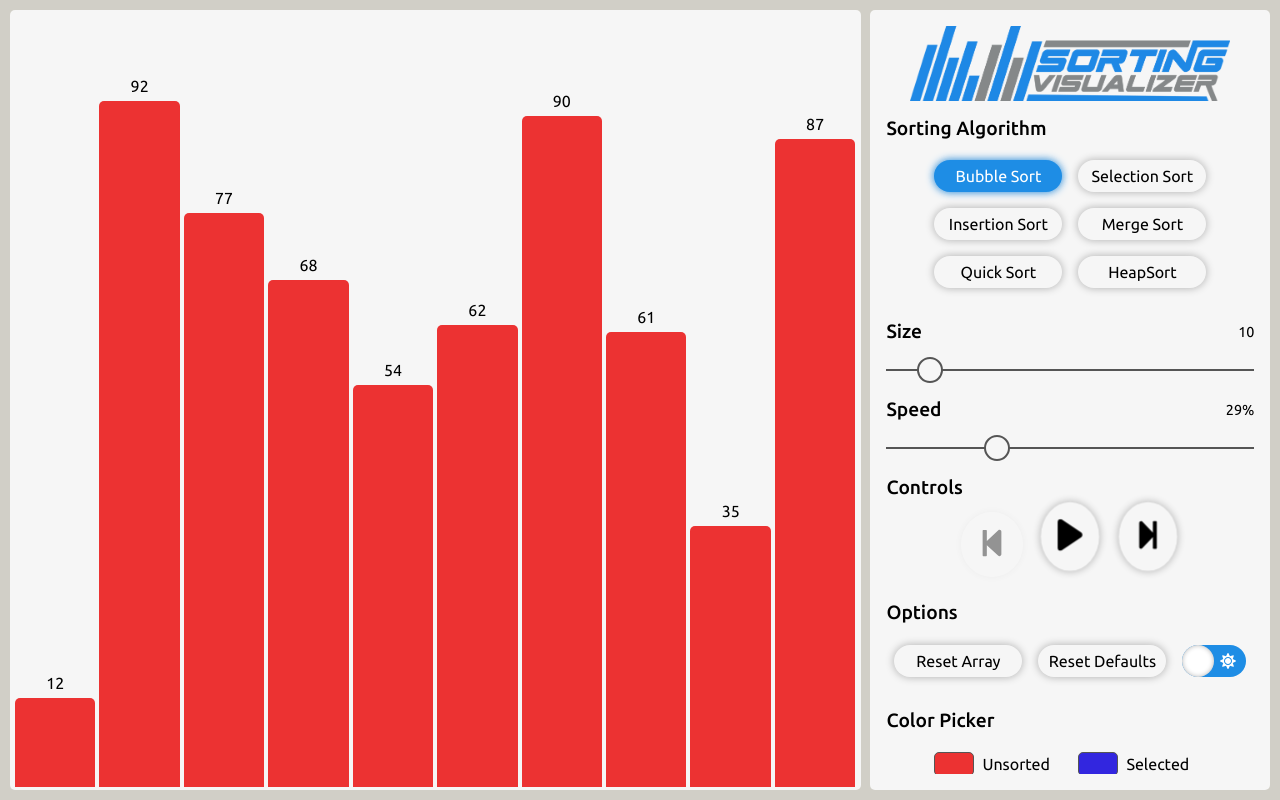
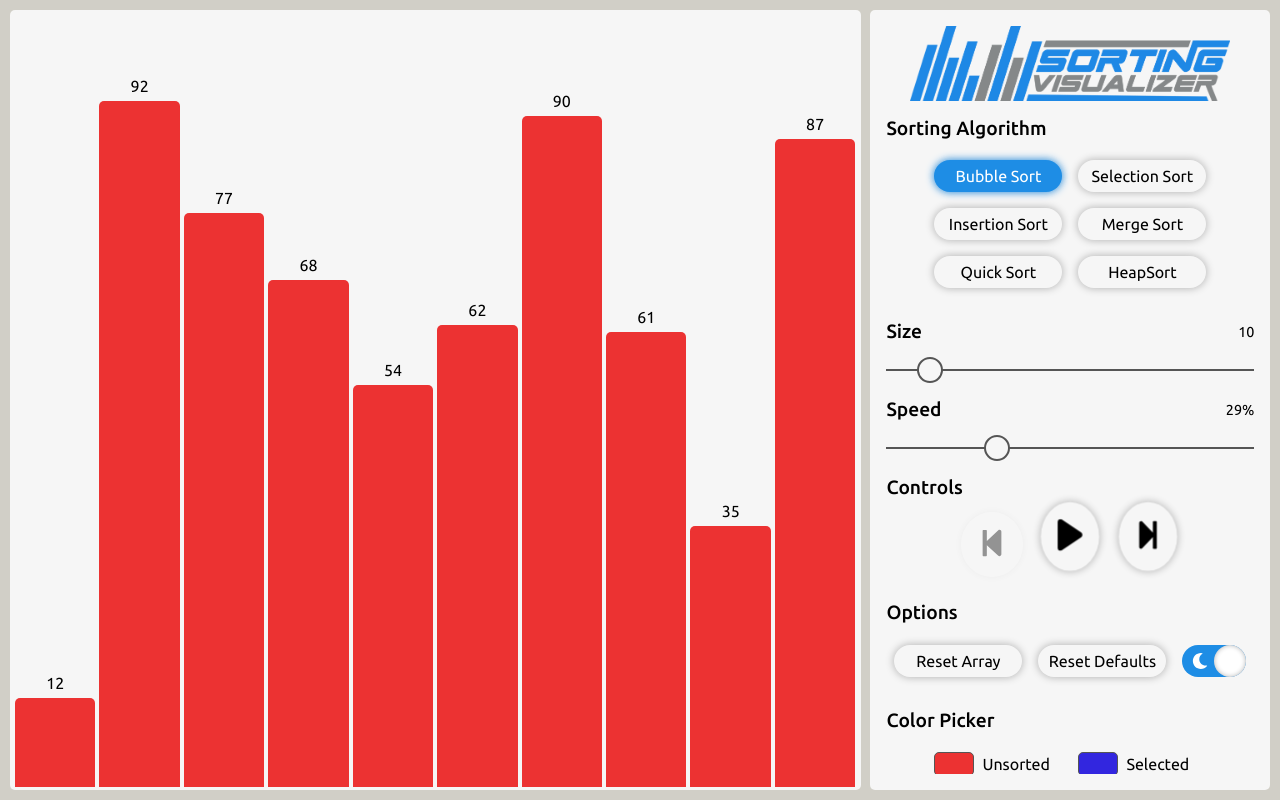
Before and after one commit to alsersan/sorting-visualizer, a React (Create React App) app: page / in a window 1280 px wide. Built offline with nearby package versions, Linux system fonts and the light colour scheme.

Commit message:
fix bug with ThemeToggler position

```diff
--- a/src/components/Sidebar/components/Options/components/ThemeToggler.js
+++ b/src/components/Sidebar/components/Options/components/ThemeToggler.js
@@ -50,6 +50,7 @@ const ThemeToggler = () => {
         type="checkbox"
         id="switch-button"
         name="switch-button"
+        checked={theme === 'light'}
         onChange={() => setTheme(theme === 'light' ? 'dark' : 'light')}
       />
       <StyledLabel htmlFor="switch-button" />
```
